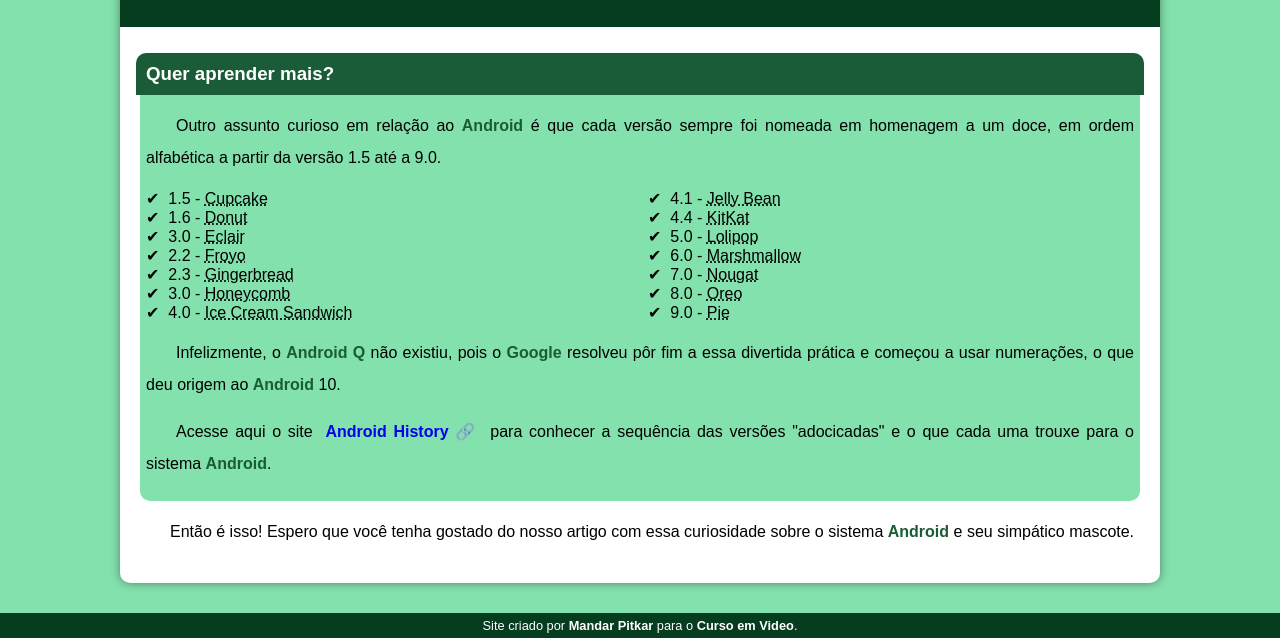
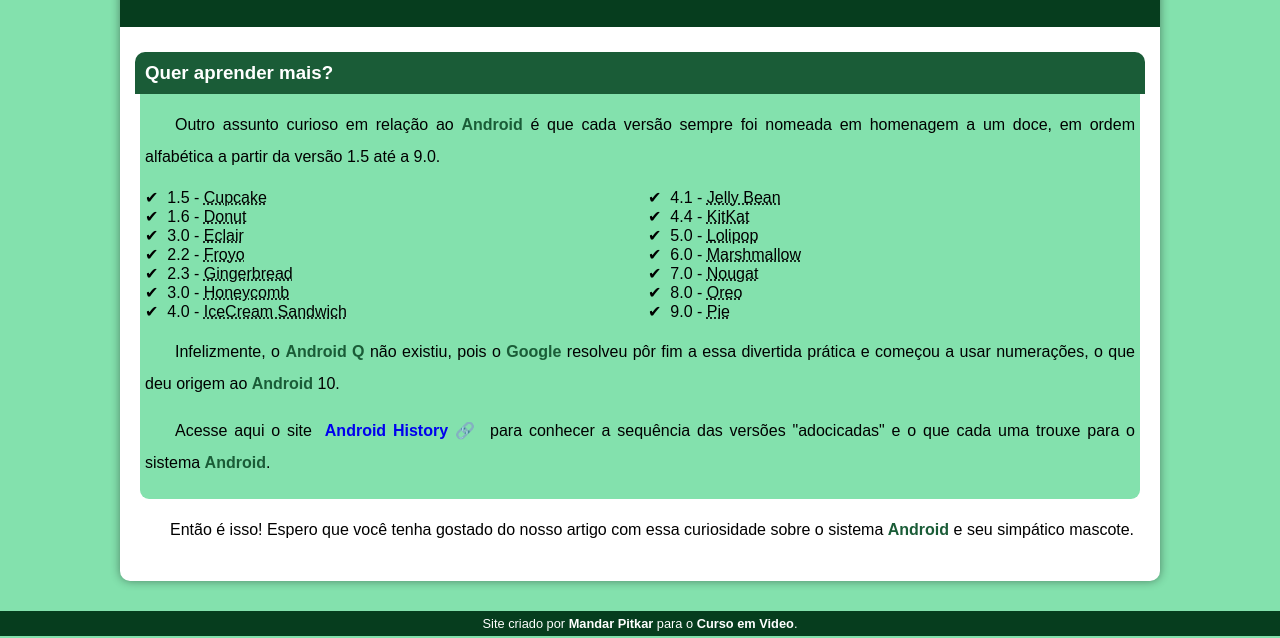
Before and after one commit to mandarpitkar/projeto-android, a plain HTML site: page index.html in a window 1280 px wide. Shown: the part 2389-3027 px from the top of the page. Drawn offline with Linux system fonts and the light colour scheme.

Commit message:
Aside Corrigido

```diff
--- a/estilo/style.css
+++ b/estilo/style.css
@@ -175,8 +175,8 @@ div.video > iframe {
 
 aside {
     background-color: var(--cor1);
-    padding: 6px;
-    border-radius: 10px;
+    padding: 5px;
+    border-radius: 9px;
 }
 
 aside h3 {
--- a/index.html
+++ b/index.html
@@ -80,7 +80,7 @@
                     <li>2.2 - <abbr title="Iogurte Congelado">Froyo</abbr></li>
                     <li>2.3 - <abbr title="Biscoito de Gengibre">Gingerbread</abbr></li>
                     <li>3.0 - <abbr title="Favo de Mel">Honeycomb</abbr></li>
-                    <li>4.0 - <abbr title="Sanduiche de Sorvete">Ice Cream Sandwich</abbr></li>
+                    <li>4.0 - <abbr title="Sanduiche de Sorvete">IceCream Sandwich</abbr></li>
                     <li>4.1 - <abbr title="Jujuba">Jelly Bean</abbr></li>
                     <li>4.4 - <abbr title="Kitkat">KitKat</abbr></li>
                     <li>5.0 - <abbr title="Pirulito">Lolipop</abbr></li>
```
